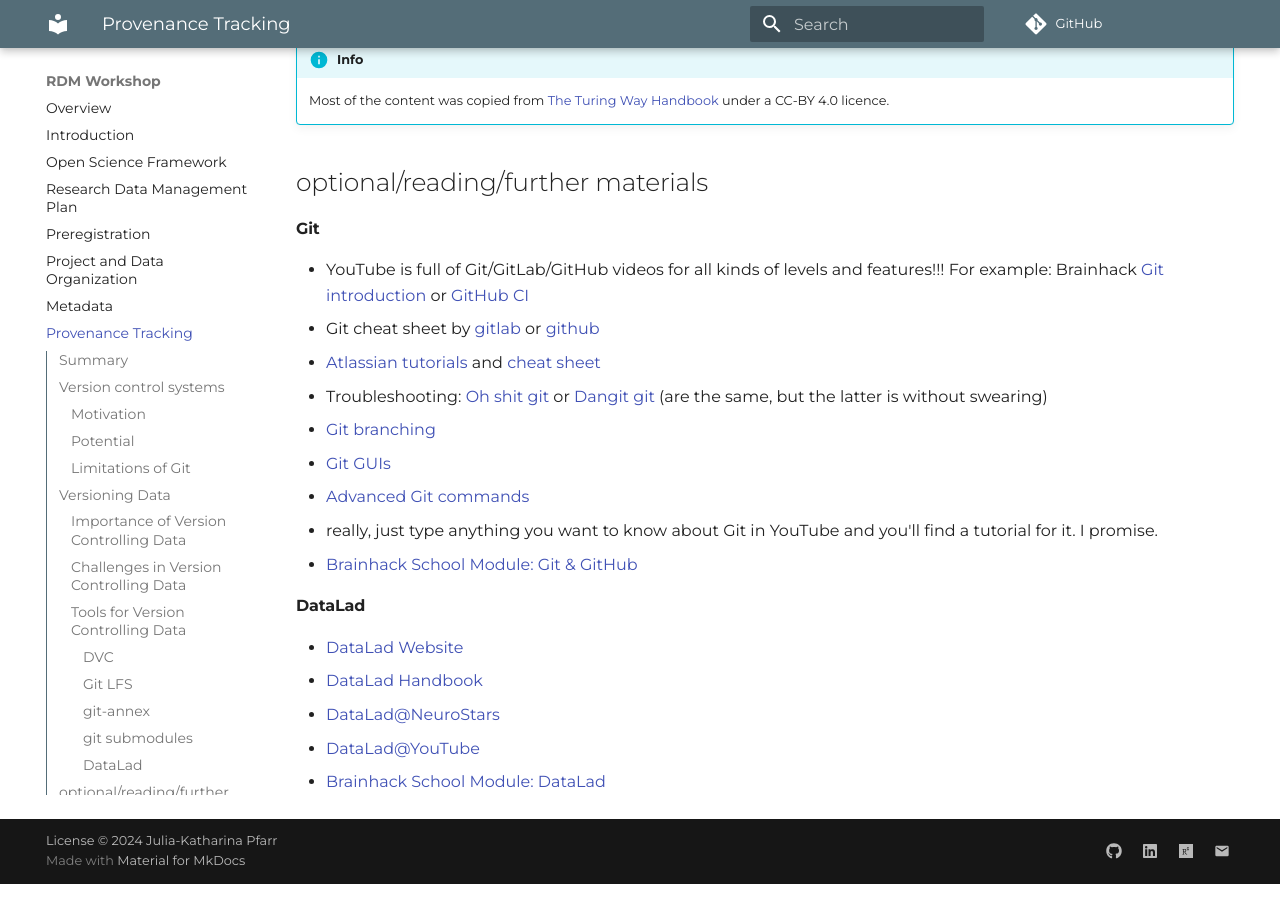
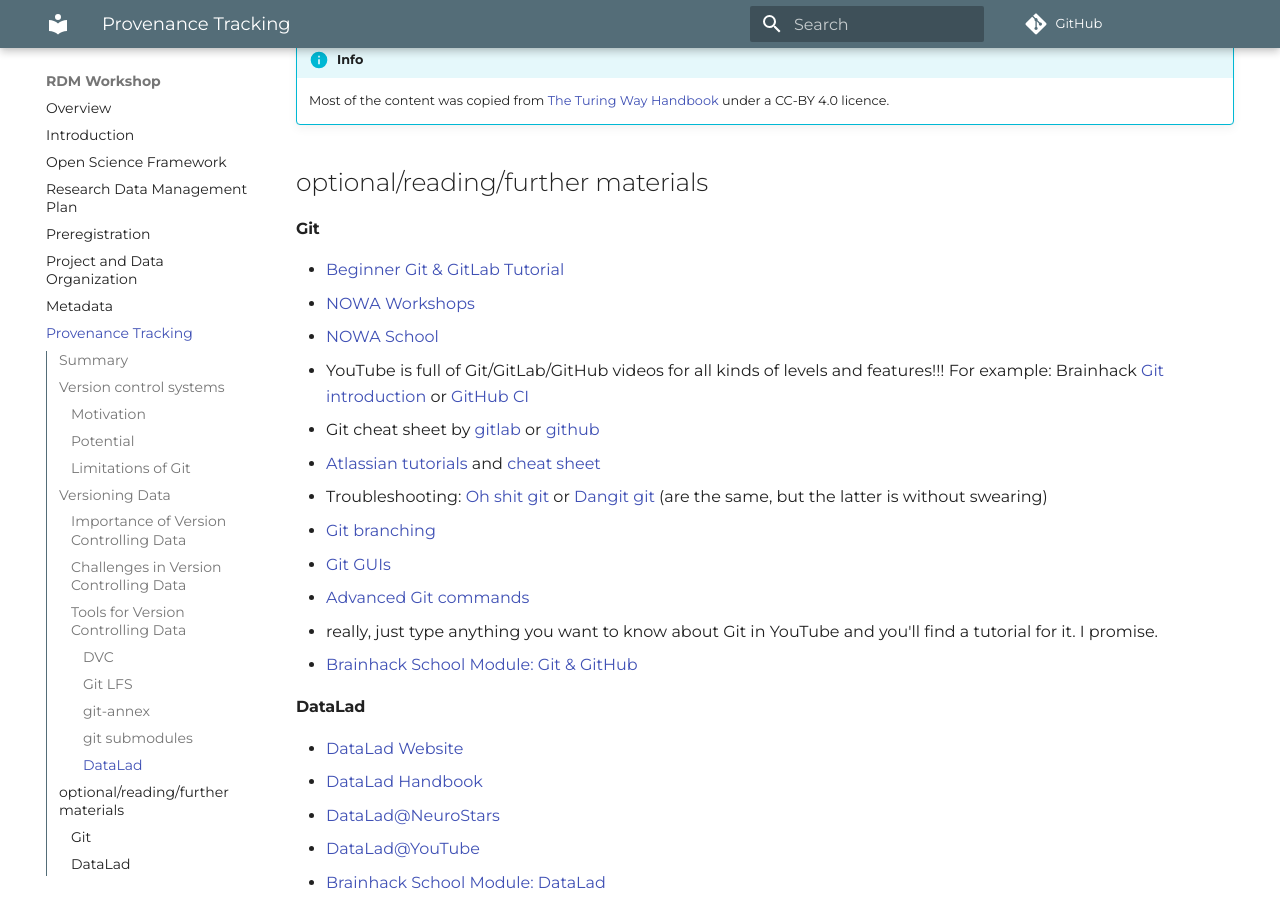
Before and after one commit to julia-pfarr/rdm_workshop, an MkDocs documentation site: the page built from docs/version-control.md, in a window 1280 px wide and 900 px high, scrolled down 5873 px. Built offline with MkDocs 1.6.1 and Material for MkDocs 9.7.7, drawn with Linux system fonts in a browser that asks for light colours; comment, search, counter and statistics services are not loaded; the version menu is left out.

Commit message:
insert more ressources

```diff
--- a/docs/version-control.md
+++ b/docs/version-control.md
@@ -134,6 +134,9 @@
 
 #### Git
 
+- [Beginner Git & GitLab Tutorial](https://julia-pfarr.github.io/git-gitlab_tutorial/)
+- [NOWA Workshops](https://sfbs.pages.uni-marburg.de/sfb135/nowa/nowa.site/tutorial/)
+- [NOWA School](https://julia-pfarr.gitlab.io/nowaschool/intro.html)
 - YouTube is full of Git/GitLab/GitHub videos for all kinds of levels and features!!! For example: Brainhack [Git introduction](https://youtu.be/fBgxmpk9C4I?si=im33MV2V0PV8uM0k) or [GitHub CI](https://youtu.be/VibDC49ZAJE?si=587WHWe1nZQzHIay)
 - Git cheat sheet by [gitlab](https://about.gitlab.com/images/press/git-cheat-sheet.pdf) or [github](https://education.github.com/git-cheat-sheet-education.pdf)
 - [Atlassian tutorials](https://www.atlassian.com/git/tutorials) and [cheat sheet](https://www.atlassian.com/git/tutorials/atlassian-git-cheatsheet)
```
